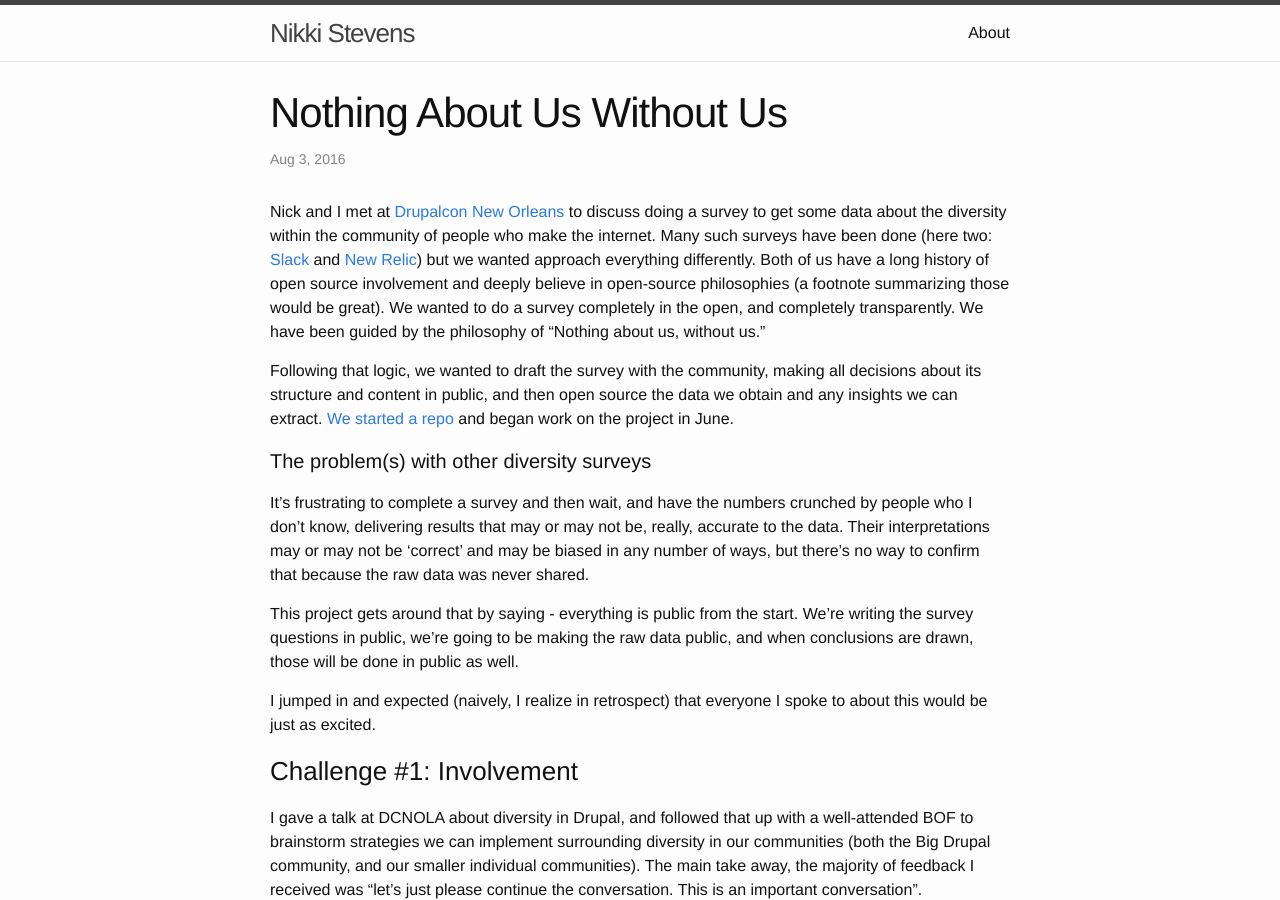
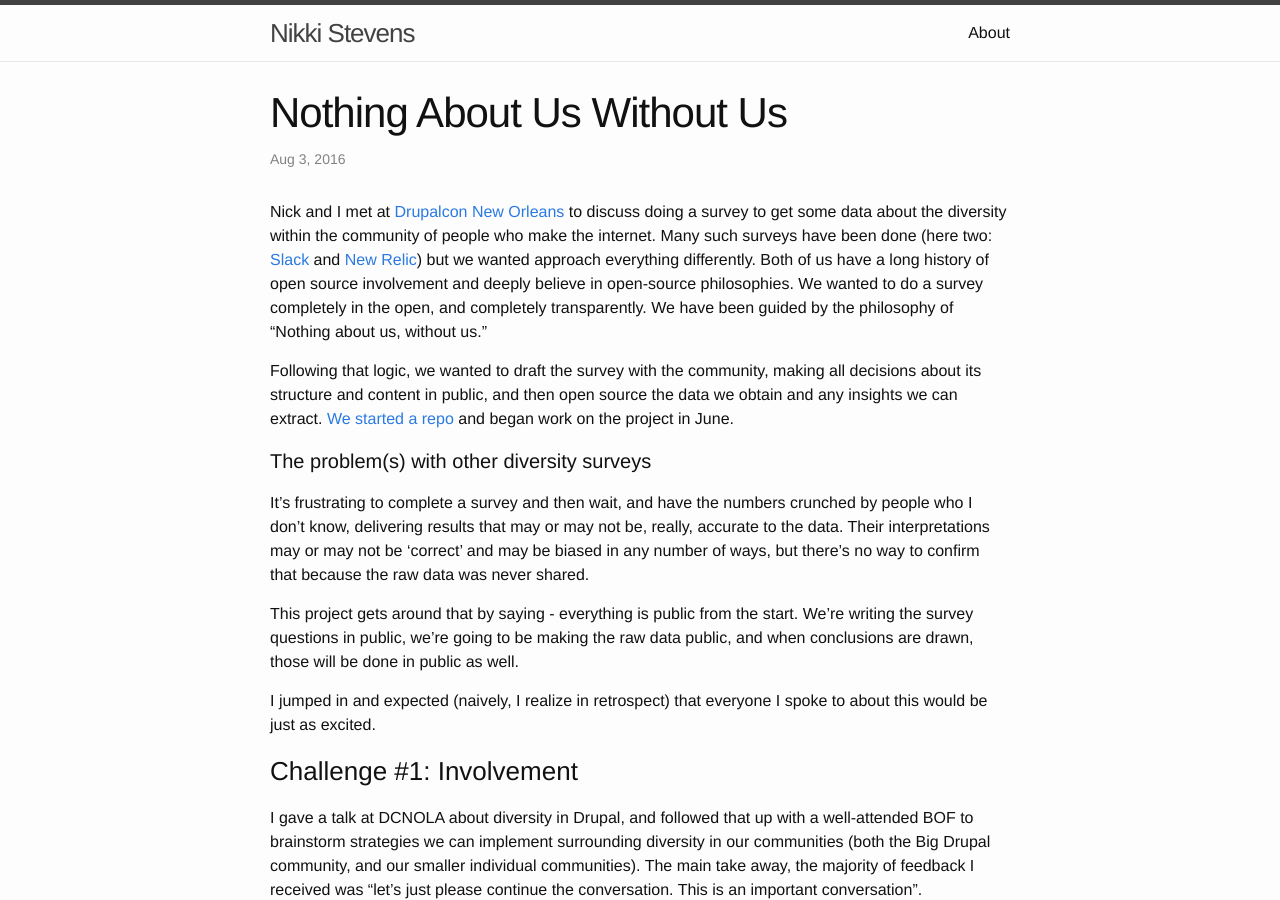
Before and after one commit to drnikki/old-personal-site, a Jekyll site: the page built from _posts/2016-08-03-diversity-survey.md, in a window 1280 px wide and 900 px high. Built offline with Jekyll 4.4.1, drawn with Linux system fonts in a browser that asks for light colours.

```diff
--- a/_posts/2016-08-03-diversity-survey.md
+++ b/_posts/2016-08-03-diversity-survey.md
@@ -6,7 +6,7 @@
 published: true
 ---
 
-Nick and I met at <a href="https://events.drupal.org/neworleans2016">Drupalcon New Orleans</a> to discuss doing a survey to get some data about the diversity within the community of people who make the internet.  Many such surveys have been done (here two: <a href="https://slackhq.com/diversity-and-inclusion-an-update-on-our-data-7af803cedae4#.q80y0d2f0">Slack</a> and <a href="https://blog.newrelic.com/2015/12/18/diversity-inclusion/">New Relic</a>) but we wanted approach everything differently. Both of us have a long history of open source involvement and deeply believe in open-source philosophies (a footnote summarizing those would be great).  We wanted to do a survey completely in the open, and completely transparently.  We have been guided by the philosophy of “Nothing about us, without us.”
+Nick and I met at <a href="https://events.drupal.org/neworleans2016">Drupalcon New Orleans</a> to discuss doing a survey to get some data about the diversity within the community of people who make the internet.  Many such surveys have been done (here two: <a href="https://slackhq.com/diversity-and-inclusion-an-update-on-our-data-7af803cedae4#.q80y0d2f0">Slack</a> and <a href="https://blog.newrelic.com/2015/12/18/diversity-inclusion/">New Relic</a>) but we wanted approach everything differently. Both of us have a long history of open source involvement and deeply believe in open-source philosophies.  We wanted to do a survey completely in the open, and completely transparently.  We have been guided by the philosophy of “Nothing about us, without us.”
 
 Following that logic, we wanted to draft the survey with the community, making all decisions about its structure and content in public, and then open source the data we obtain and any insights we can extract.  <a href="https://github.com/drnikki/diversity-survey">We started a repo</a> and began work on the project in June.
 
```
